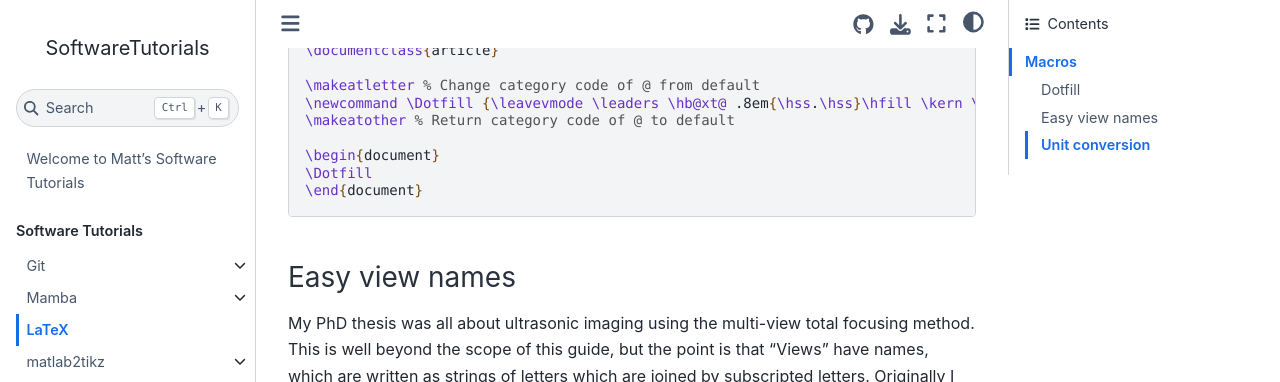
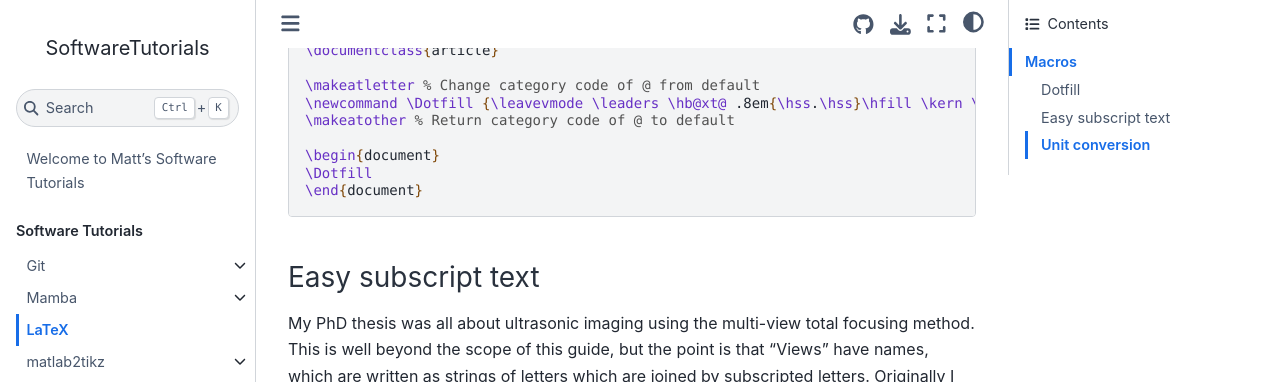
Before and after one commit to mgchandler/SoftwareTutorials, a Jupyter Book: the page built from content/LaTeX/index.md, in a window 1280 px wide and 900 px high, scrolled down 556 px. Shown: the top 382 px of the window. Built offline with Jupyter Book 1.0.4 settings and Sphinx 7.4.7 and the Sphinx Book theme 1.1.4, drawn with Linux system fonts in a browser that asks for light colours.

Commit message:
subsec title

````diff
--- a/content/LaTeX/index.md
+++ b/content/LaTeX/index.md
@@ -25,7 +25,7 @@ Originally found [here](https://tex.stackexchange.com/questions/85335/how-to-cha
 ```
 
 
-### Easy view names
+### Easy subscript text
 
 My PhD thesis was all about ultrasonic imaging using the multi-view total focusing method. This is well beyond the scope of this guide, but the point is that "Views" have names, which are written as strings of letters which are joined by subscripted letters. Originally I was approaching this by writing ``L$_\text{S}$L--L$_\text{S}$L``. While it does result in the correct formatting, it is slow to write and is difficult to read in the code editor. I put together the following solution based on [this thread](https://tex.stackexchange.com/questions/359189/looping-over-strings) to make it nicer.
 
````
